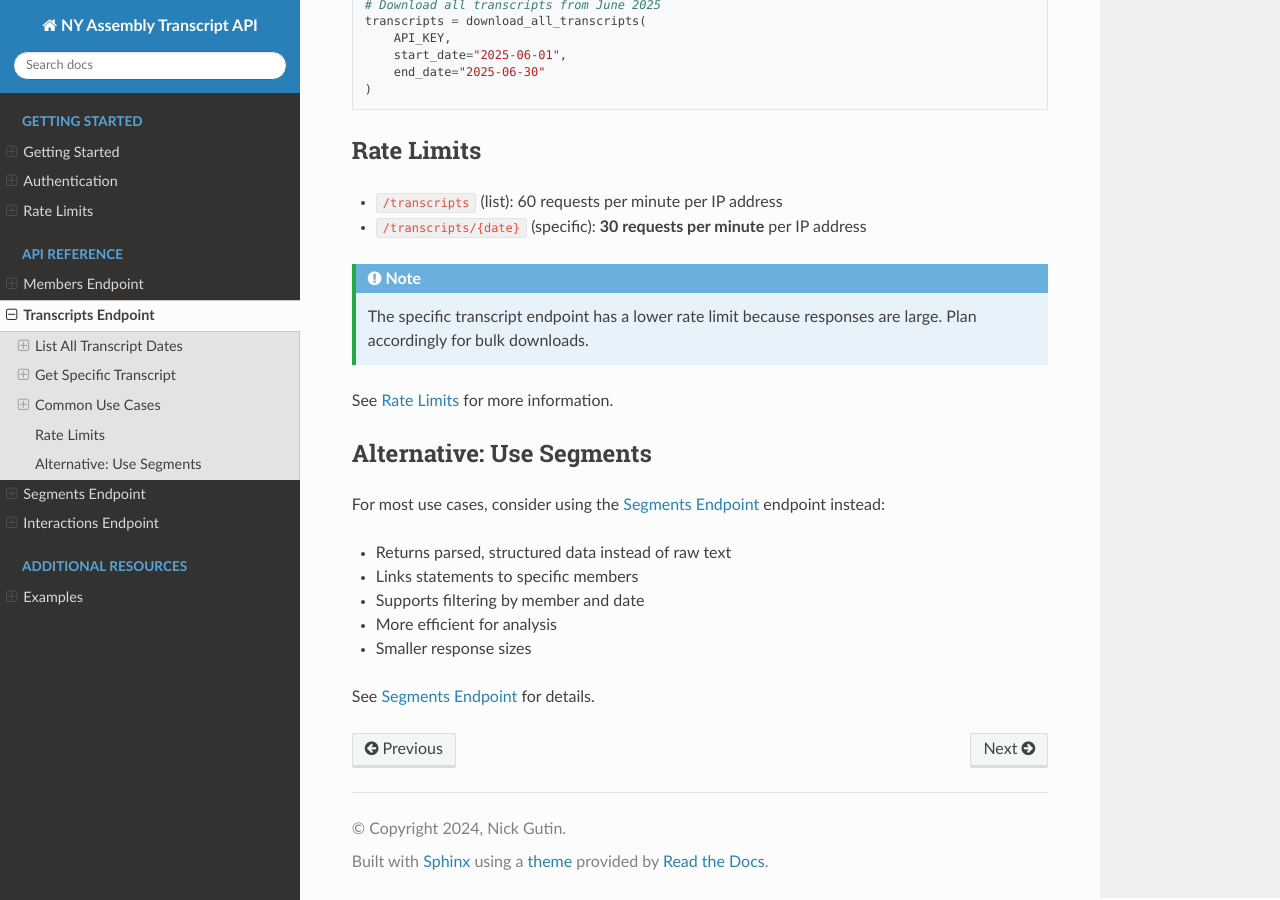
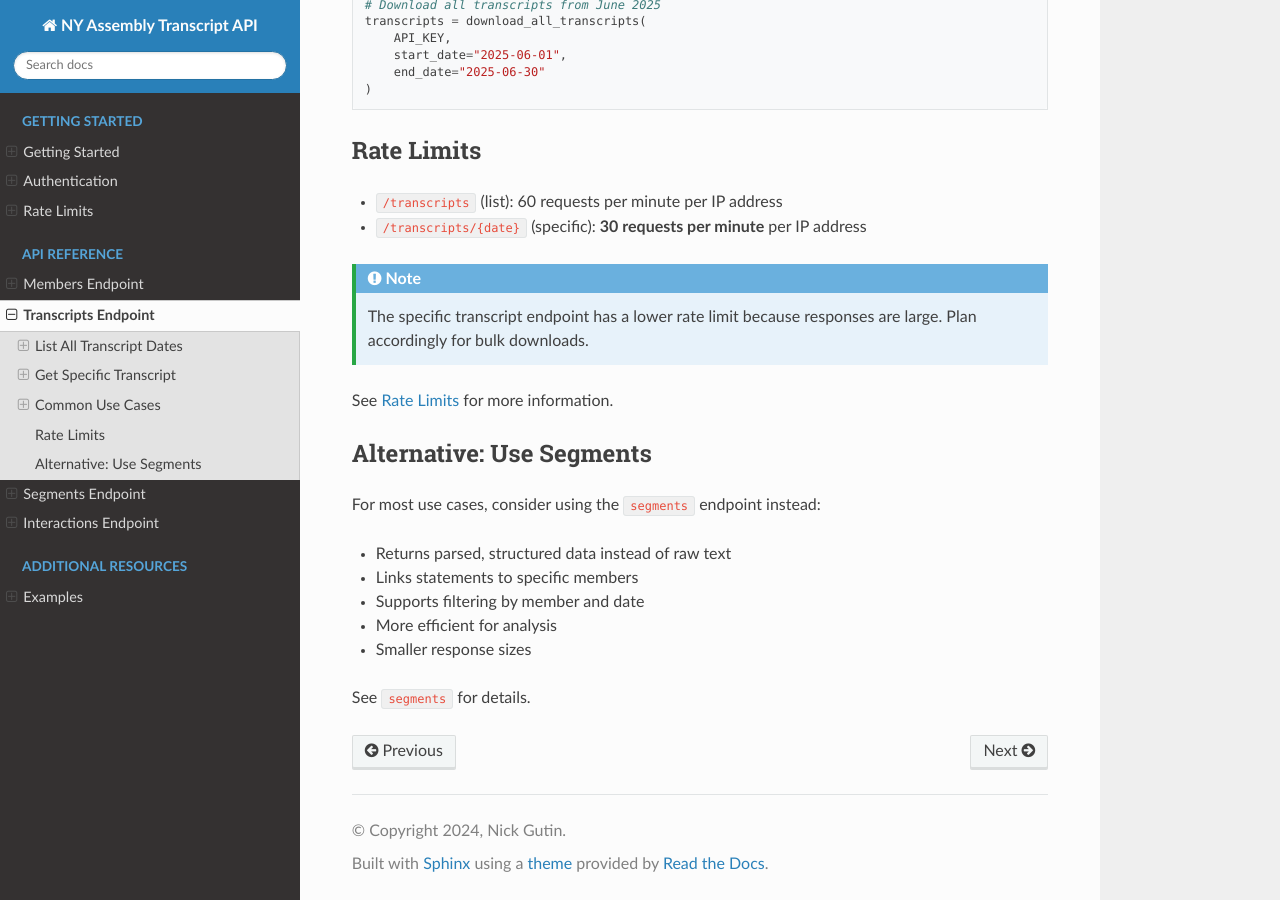
Before and after one commit to ngutin1/api-doc, a Sphinx documentation site: the page built from docs/endpoints/transcripts.rst, in a window 1280 px wide and 900 px high, scrolled down 5372 px. Built offline with Sphinx 7.4.7 and the Read the Docs theme 3.1.0, drawn with Linux system fonts in a browser that asks for light colours; cross-references to code outside the pages are shown as plain code; some of the changed lines change nothing that is shown.

Commit message:
Update transcripts.rst

```diff
--- a/docs/endpoints/transcripts.rst
+++ b/docs/endpoints/transcripts.rst
@@ -339,7 +339,7 @@ See :doc:`../rate-limits` for more information.
 Alternative: Use Segments
 -------------------------
 
-For most use cases, consider using the :doc:`segments` endpoint instead:
+For most use cases, consider using the :endpoints:`segments` endpoint instead:
 
 * Returns parsed, structured data instead of raw text
 * Links statements to specific members
@@ -347,4 +347,4 @@ For most use cases, consider using the :doc:`segments` endpoint instead:
 * More efficient for analysis
 * Smaller response sizes
 
-See :doc:`segments` for details.
+See :endpoints:`segments` for details.
```
